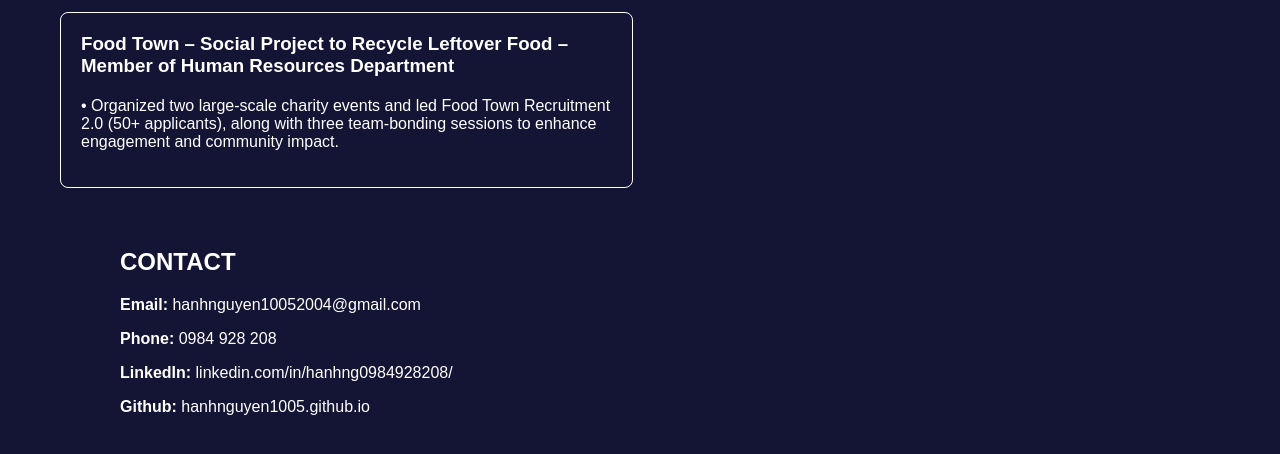
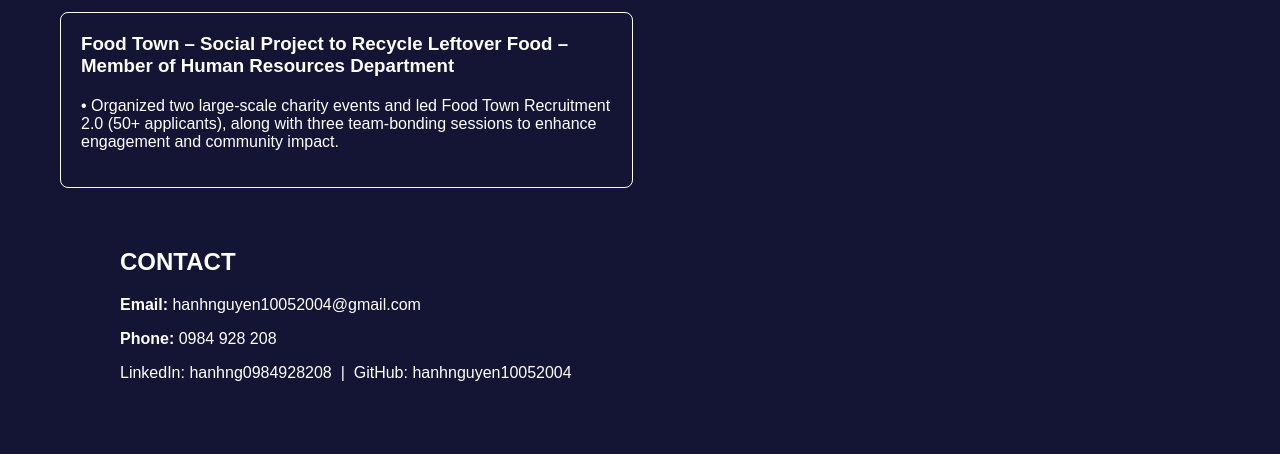
Before and after one commit to hanhnguyen10052004/hanhnguyen10052004.github.io, a plain HTML site: page index.html in a window 1280 px wide. Shown: the part 2804-3258 px from the top of the page. Drawn offline with Linux system fonts and the light colour scheme.

Commit message:
Update index.html

```diff
--- a/index.html
+++ b/index.html
@@ -168,6 +168,17 @@
         .desc {
             max-width: 600px;
         }
+
+        /*Page 5*/
+        .contact-box{
+            color: white;
+            text-decoration: none;
+        }
+        .contact-link{
+            color: white;
+            text-decoration: none;
+        }
+
     </style>
 </head>
 
@@ -311,8 +322,13 @@
         <div class="contact-box">
             <p><strong>Email:</strong> hanhnguyen10052004@gmail.com</p>
             <p><strong>Phone:</strong> 0984 928 208</p>
-            <p><strong>LinkedIn:</strong> linkedin.com/in/hanhng0984928208/</p>
-            <p><strong>Github:</strong> hanhnguyen1005.github.io</p>
+            <a class="contact-link" href="https://www.linkedin.com/in/hanhng0984928208/" target="_blank">
+                    LinkedIn: hanhng0984928208
+            </a>
+                &nbsp;|&nbsp;
+            <a class="contact-link" href="https://github.com/hanhnguyen10052004" target="_blank">
+                    GitHub: hanhnguyen10052004
+            </a>
         </div>
     </section>
 
```
